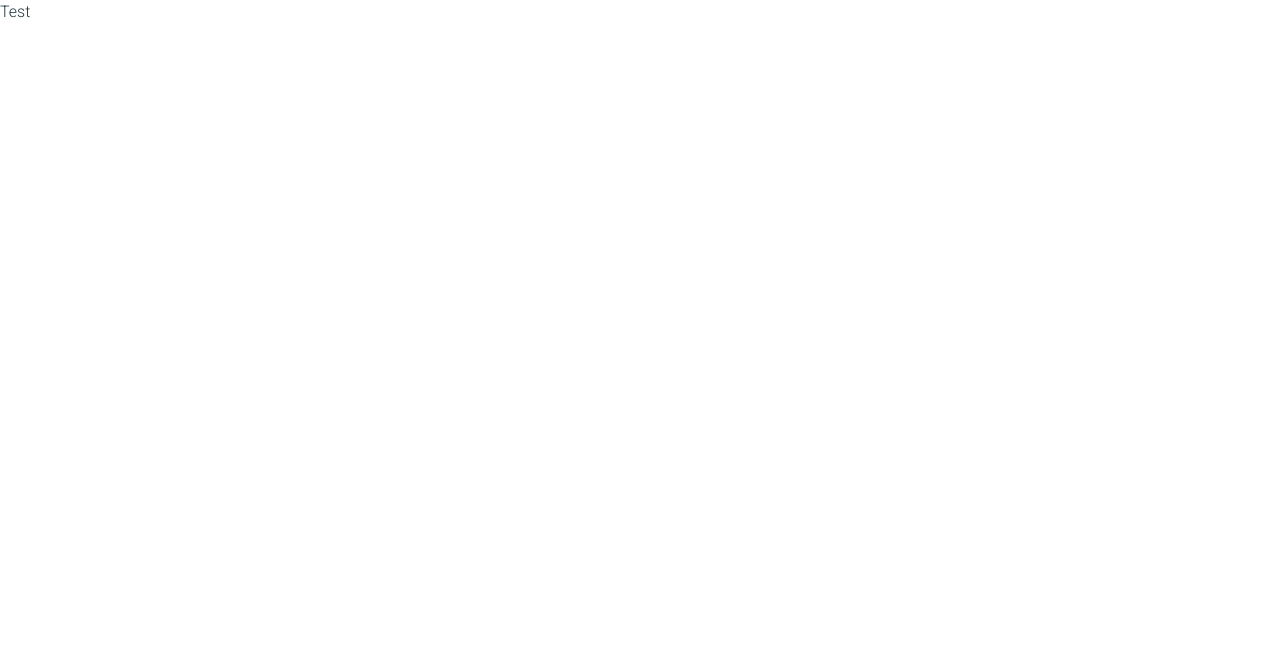
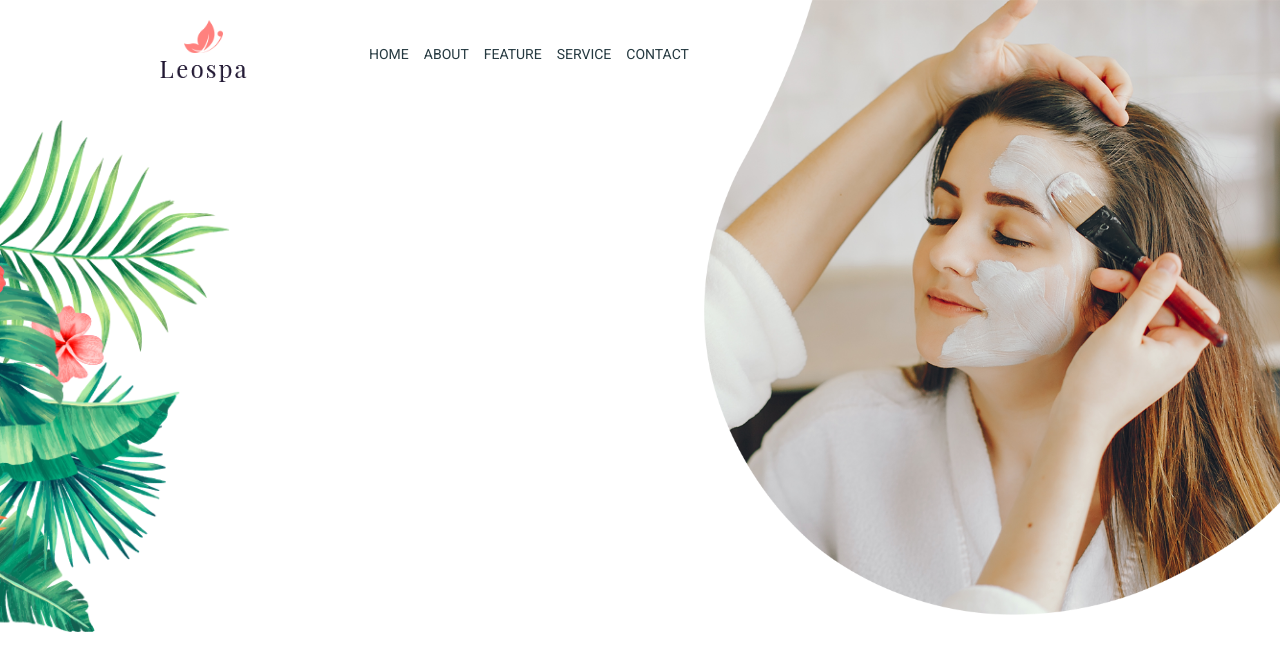
Before and after one commit to sblahov/leospa, a website: page index.html in a window 1280 px wide. Drawn offline with Linux system fonts and the light colour scheme.

Commit message:
styled nav and banner images

```diff
--- a/index.html
+++ b/index.html
@@ -18,5 +18,41 @@
     <title>LeoSpa</title>
   </head>
 
-  <header>Test</header>
+  <header class="header">
+    <nav class="nav">
+      <div class="nav__logo">
+        <a href="#" class="nav__link"
+          ><img src="img/logo.png" alt="" class="nav__logo-img"
+        /></a>
+      </div>
+
+      <ul class="nav__navigation">
+        <li class="nav__item">
+          <a href="#" class="nav__link">Home</a>
+        </li>
+        <li class="nav__item">
+          <a href="#" class="nav__link">About</a>
+        </li>
+        <li class="nav__item">
+          <a href="#" class="nav__link">Feature</a>
+        </li>
+        <li class="nav__item">
+          <a href="#" class="nav__link">Service</a>
+        </li>
+        <li class="nav__item">
+          <a href="#" class="nav__link">Contact</a>
+        </li>
+      </ul>
+    </nav>
+
+    <figure class="header__img--left">
+      <img src="img/header-bg.png" alt="" />
+    </figure>
+
+    <figure class="header__img--right">
+      <img src="img/hero.png" alt="" />
+    </figure>
+  </header>
+
+  <main></main>
 </html>
--- a/sass/layout/_header.scss
+++ b/sass/layout/_header.scss
@@ -0,0 +1,37 @@
+.nav {
+  width: 49%;
+  margin-left: 14rem;
+  padding: 2rem;
+  display: grid;
+  grid-template-columns: max-content 1fr;
+  align-items: center;
+  z-index: 100;
+  position: relative;
+
+  &__logo {
+    img {
+      max-width: 80%;
+    }
+  }
+
+  &__navigation {
+    width: 60%;
+    margin-left: 10rem;
+    display: flex;
+    justify-content: space-between;
+  }
+
+  &__item {
+    display: inline-block;
+    font-size: 1.4rem;
+    text-transform: uppercase;
+    margin-right: 1.5rem;
+    color: #000;
+    font-weight: 500;
+  }
+
+  &__link {
+    text-decoration: none;
+    color: $color-gray-dark;
+  }
+}
--- a/sass/pages/_home.scss
+++ b/sass/pages/_home.scss
@@ -0,0 +1,29 @@
+.header {
+  height: 70vh;
+  position: relative;
+
+  &__img {
+    z-index: 1;
+
+    &--left {
+      position: absolute;
+      top: 12rem;
+      width: 18%;
+
+      img {
+        max-width: 100%;
+      }
+    }
+
+    &--right {
+      position: absolute;
+      top: 0;
+      right: 0;
+      width: 45%;
+
+      img {
+        max-width: 100%;
+      }
+    }
+  }
+}
```
Also changed, not shown: css/style.css.
